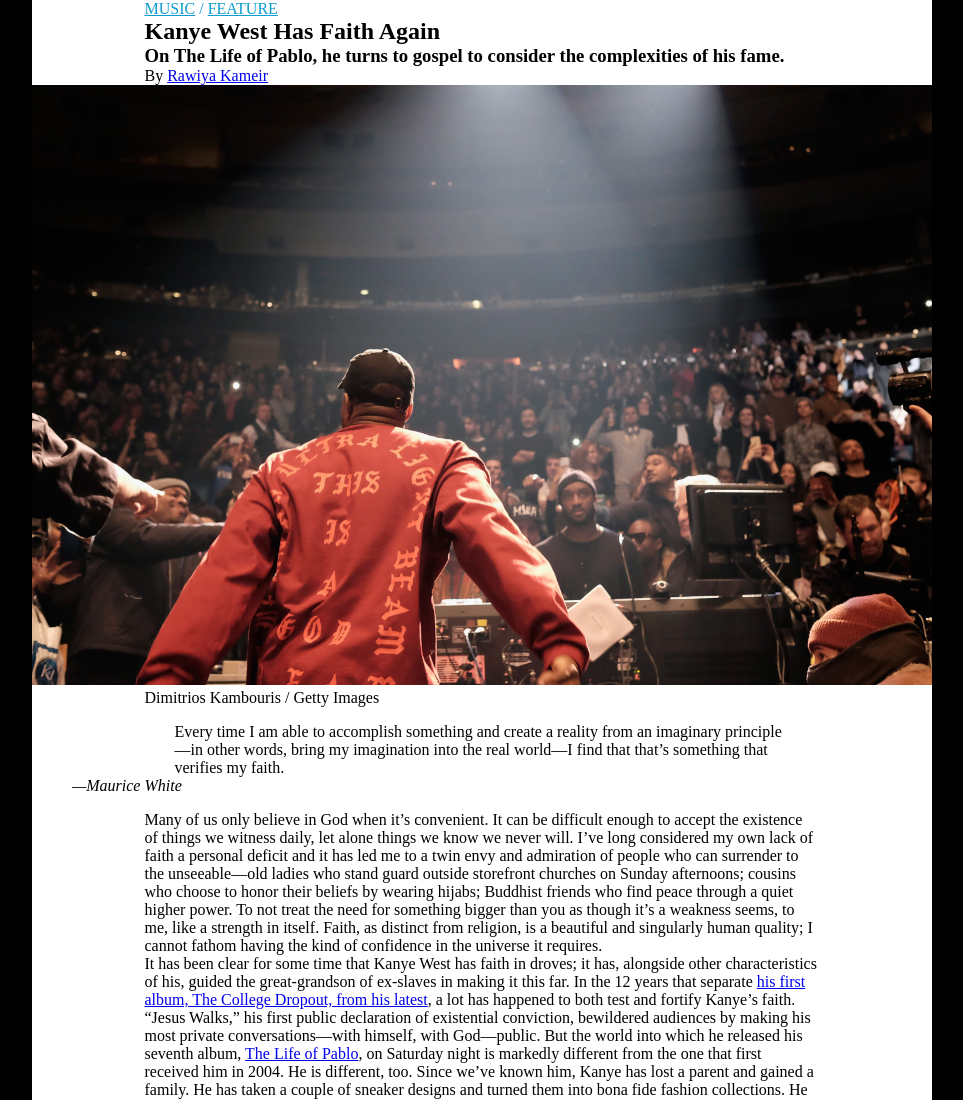
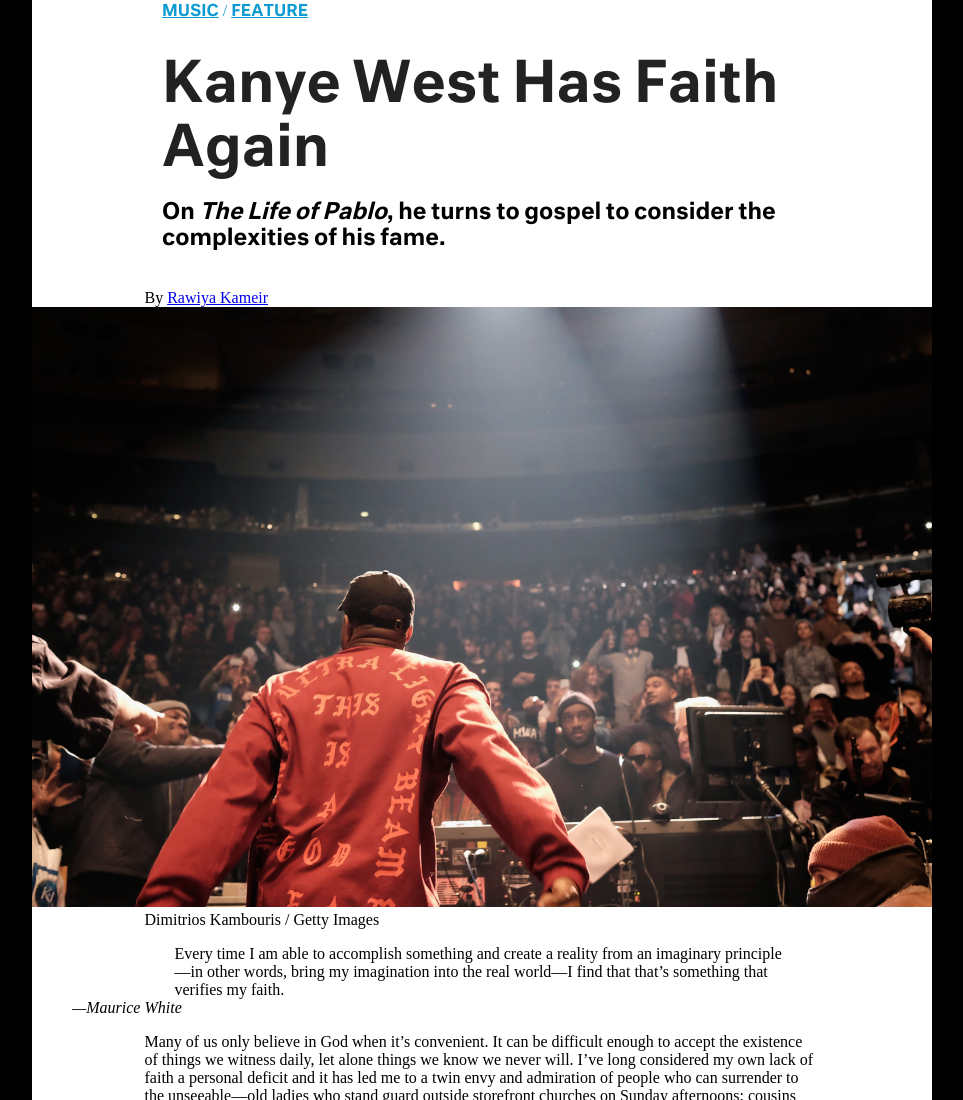
Before and after one commit to sarahrooney/fictional-giggle, a plain HTML site: page index.html in a window 1280 px wide. Shown: the top 1100 px of the page, without its empty margins (158-1121 px from the left). Drawn offline with Linux system fonts and the light colour scheme.

Commit message:
worked on styles a bit more. added fonts file and applied font styles to header.

```diff
--- a/css/styles.css
+++ b/css/styles.css
@@ -2,6 +2,11 @@
 	margin: 0px;
 	padding: 0px;
 	background-color: #000000;
+}
+
+@font-face{
+	font-family: "fader";
+	src: url('fonts/WF-026510-009147-001253-3db37e90290cc07b3aba50bdd2a10396.woff');
 }
 
 section{
@@ -19,7 +24,37 @@
 	margin: 0 auto;
 }
 
-.categories, .categories > a {
+.categories {
+	color: #0D9BCF;
+	max-width: 640px;
+	min-width: 576px;
+}
+
+.categories > a {
 	text-transform: uppercase;
 	color: #0D9BD2;
+	font-family: "fader", sans-serif;
 }
+
+#title {
+	padding-top: 28px;
+	font-family: "fader", sans-serif;
+	font-style: normal;
+	font-weight: normal;
+	color: #222;
+	font-size: 56px;
+	line-height: 64.4px;
+	max-width: 640px;
+	min-width: 576px;
+}
+
+h3{
+	padding-top: 20px;
+	padding-bottom: 40px;
+	font-family: "fader", sans-serif;
+	font-size: 22.4px;
+	font-weight: normal;
+	font-style: normal;
+	max-width: 640px;
+	min-width: 576px;
+}
--- a/index.html
+++ b/index.html
@@ -17,8 +17,8 @@
 				<a href="#">Feature</a>
 			</div>
 
-			<h1>Kanye West Has Faith Again</h1>
-			<h3>On The Life of Pablo, he turns to gospel to consider the complexities of his fame.</h3>
+			<h1 id="title">Kanye West Has Faith Again</h1>
+			<h3>On <i>The Life of Pablo</i>, he turns to gospel to consider the complexities of his fame.</h3>
 
 			<div>
 				By <a href="#">Rawiya Kameir</a>
```
Also changed, not shown: css/fonts/WF-026510-009147-001253-3db37e90290cc07b3aba50bdd2a10396.woff (added).
